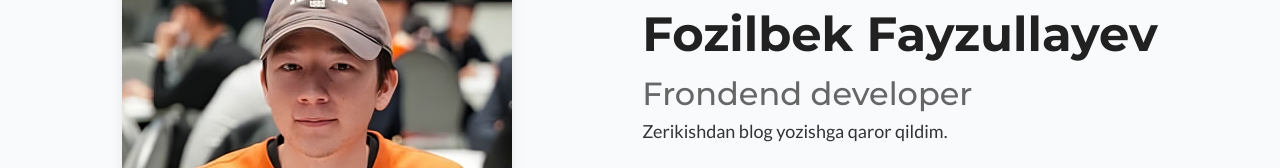
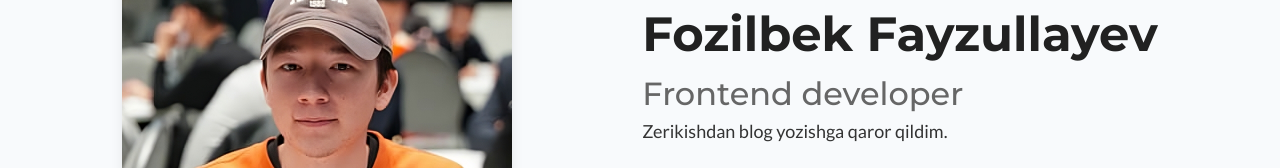
Before and after one commit to ffozilbek/ffozilbek.blog, a React (Vite) app: page / in a window 1280 px wide. Shown: the part 244-412 px from the top of the page. Built offline with nearby package versions, Linux system fonts and the light colour scheme; the HTML template or start-up script is replaced by a standard one.

Commit message:
home page issue fixed

```diff
--- a/src/user/pages/HomePage.jsx
+++ b/src/user/pages/HomePage.jsx
@@ -12,7 +12,7 @@ const HomePage = () => {
       </div>
       <div className='ml-0 md:ml-[55px] text-center md:text-left'>
         <h1 className='text-[2rem] md:text-[3rem] font-heading font-bold text-heading'>Fozilbek Fayzullayev</h1>
-        <h2 className='text-[1.25rem] md:text-[2rem] font-heading font-medium text-second-text'>Frondend developer</h2>
+        <h2 className='text-[1.25rem] md:text-[2rem] font-heading font-medium text-second-text'>Frontend developer</h2>
         <p className='mb-[30px]'>Zerikishdan blog yozishga qaror qildim.</p>
         <div className='flex items-center mb-[30px] gap-x-[10px] justify-center md:justify-start'>
           <Link to='https://www.instagram.com/fay_zek_art/' target='_blank' className='hover:opacity-80 transition-opacity duration-75 ease-in'>
```
